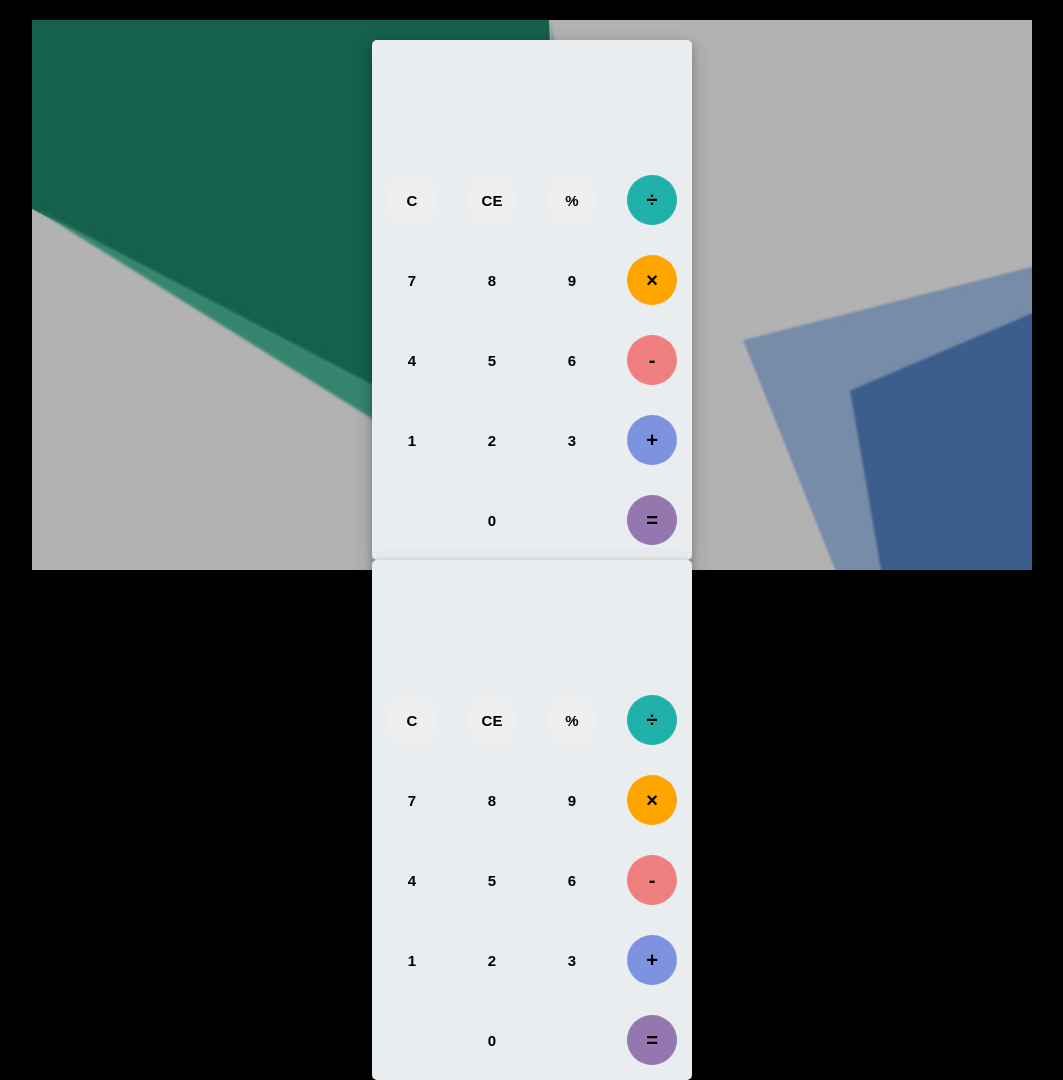
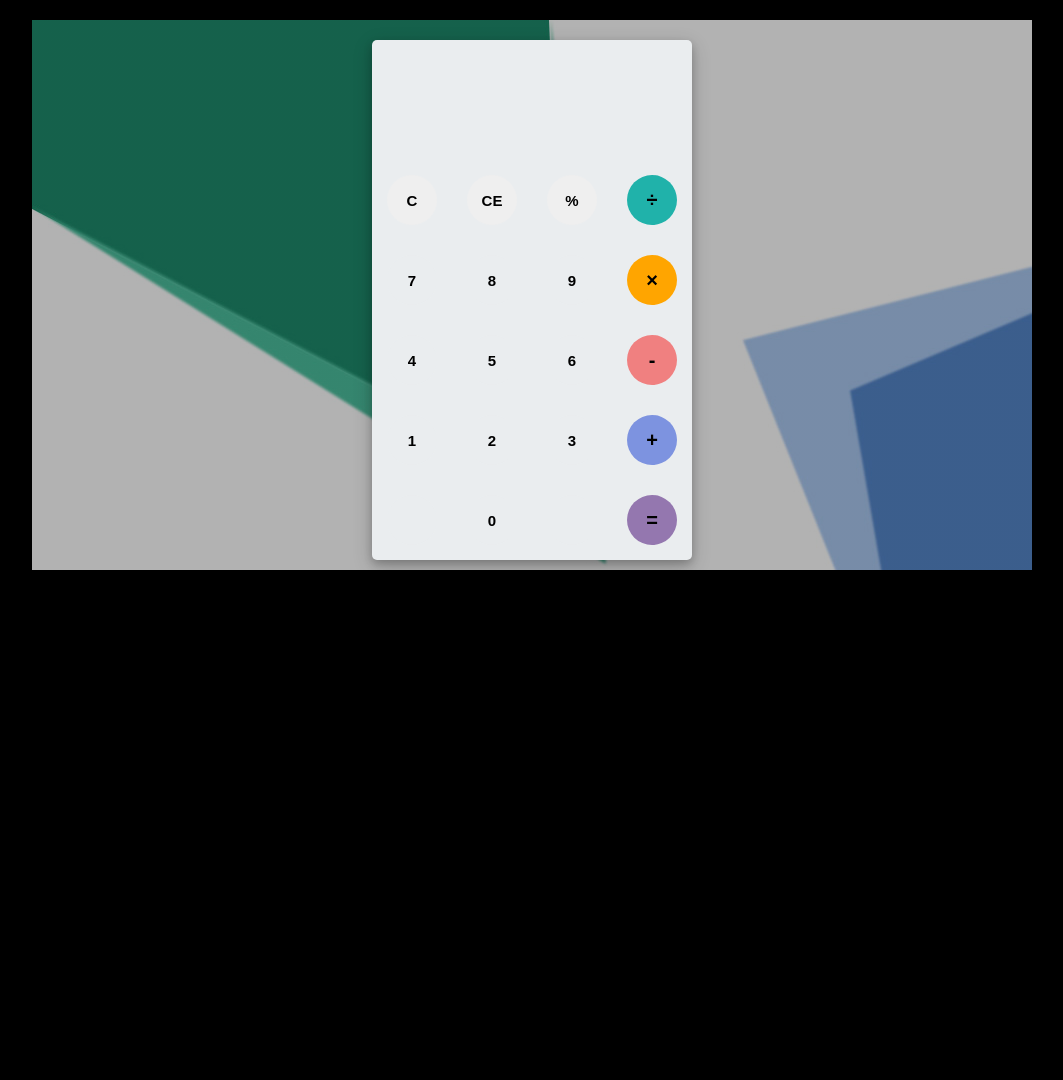
Before and after one commit to KeitoBEGINNER/lmfao-keito.github.io, a plain HTML site: page calculator.html in a window 1280 px wide. Shown: the whole page, without its empty margins (108-1171 px from the left). After the commit the page ends 800 px from the top, so only its background shows below. Drawn offline with Linux system fonts and the light colour scheme.

Commit message:
Add files via upload

```diff
--- a/calculator.html
+++ b/calculator.html
@@ -38,39 +38,6 @@
 					<button class="operator" id="=">=</button>
 				</div>
 			</div>
-
-			<div id="calculator">
-				<div id="result">
-					<div id="history">
-						<p id="history-value"></p>
-					</div>
-					<div id="output">
-						<p id="output-value"></p>
-					</div>
-				</div>
-				<div id="keyboard">
-					<button class="operator" id="clear">C</button>
-					<button class="operator" id="backspace">CE</button>
-					<button class="operator" id="%">%</button>
-					<button class="operator" id="/">&#247;</button>
-					<button class="number" id="7">7</button>
-					<button class="number" id="8">8</button>
-					<button class="number" id="9">9</button>
-					<button class="operator" id="*">&times;</button>
-					<button class="number" id="4">4</button>
-					<button class="number" id="5">5</button>
-					<button class="number" id="6">6</button>
-					<button class="operator" id="-">-</button>
-					<button class="number" id="1">1</button>
-					<button class="number" id="2">2</button>
-					<button class="number" id="3">3</button>
-					<button class="operator" id="+">+</button>
-					<button class="empty" id="empty"></button>
-					<button class="number" id="0">0</button>
-					<button class="empty" id="empty"></button>
-					<button class="operator" id="=">=</button>
-				</div>
-			</div>
 		</div>
 		<script src="script.js"></script>
 	</body>
```
